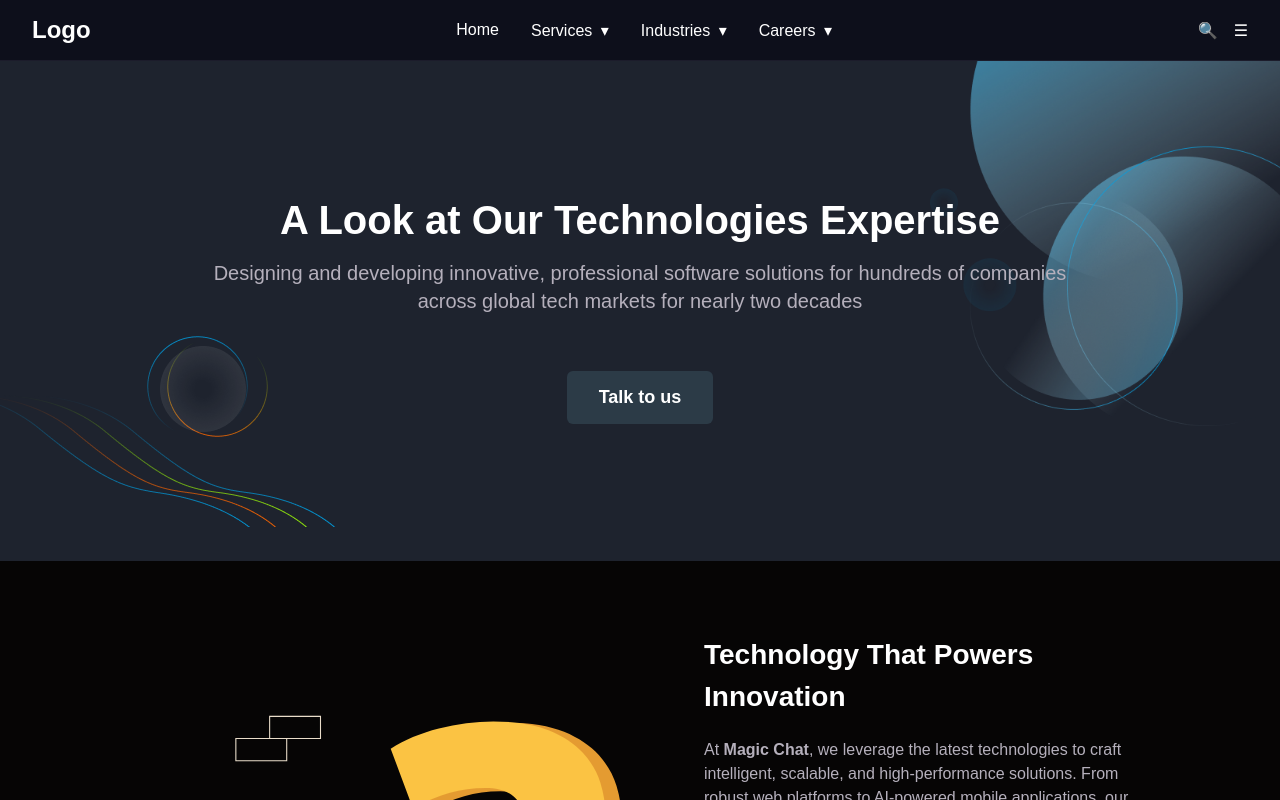
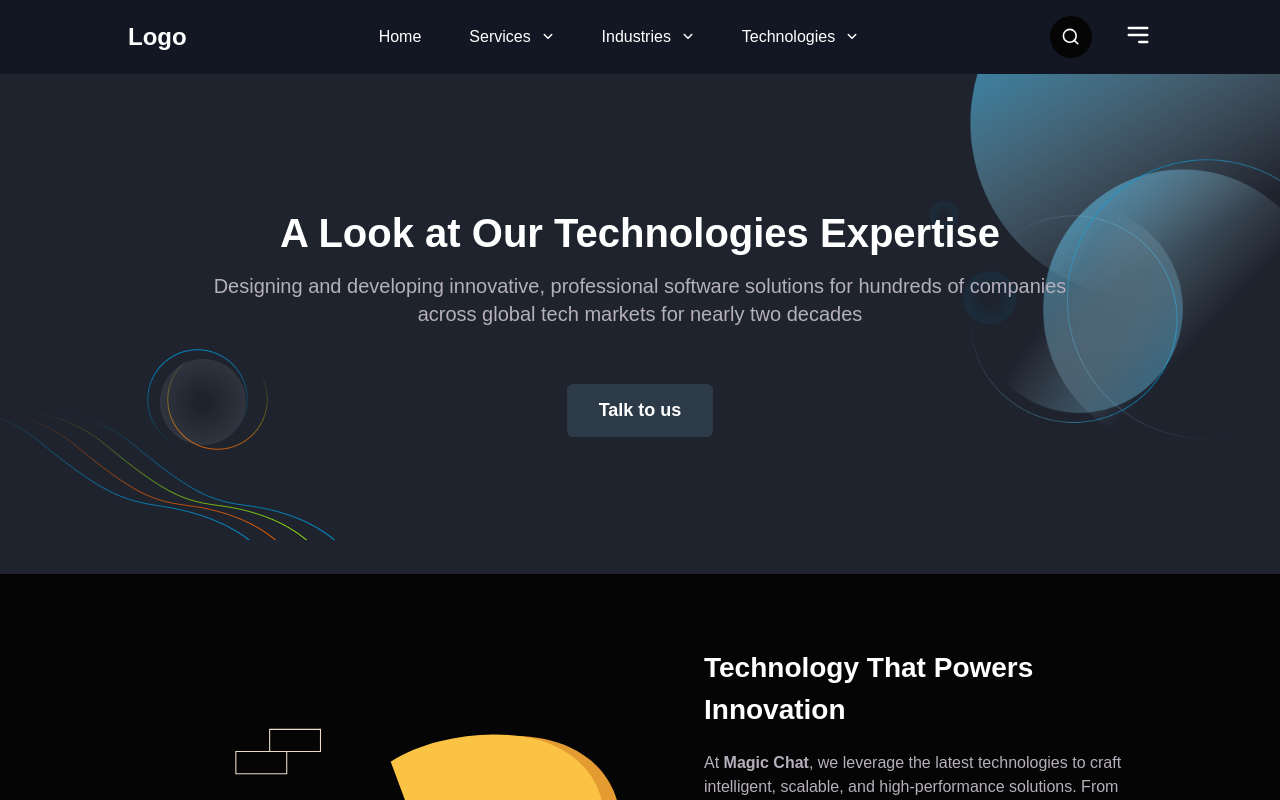
Before and after one commit to magicchat-core/powermetica, a Next.js app: page /technology in a window 1280 px wide. Shown: the top 800 px of the page. Built offline with nearby package versions, Linux system fonts and the light colour scheme.

Commit message:
fixed navbar css

```diff
--- a/src/Components/Navbar.js
+++ b/src/Components/Navbar.js
@@ -1,30 +1,43 @@
-'use client';
+"use client";
 
-import { useState } from 'react';
+import { useEffect, useRef, useState } from "react";
+import { FiSearch } from "react-icons/fi";
+import { HiOutlineMenuAlt3 } from "react-icons/hi";
+import styles from "./Navbar.module.css";
+import { FaAngleDown } from "react-icons/fa6";
 
 export default function Navbar() {
   const [activeDropdown, setActiveDropdown] = useState(null);
+  const [showSearch, setShowSearch] = useState(false);
+  const navRef = useRef(null);
 
   const navItems = [
-    { label: 'Home' },
+    { label: "Home" },
     {
-      label: 'Services',
+      label: "Services",
       subItems: [
-        'Mobile App Development',
-        'Website Development',
-        'eCommerce Solutions',
-        'Software Development',
-        'UI/UX Design',
-        'Digital Marketing',
+        "Mobile App Development",
+        "Website Development",
+        "eCommerce Solutions",
+        "Software Development",
+        "UI/UX Design",
+        "Digital Marketing",
       ],
     },
     {
-      label: 'Industries',
-      subItems: ['Technologies', 'Events'],
+      label: "Industries",
+      subItems: [
+        "Dating App Development Services",
+        "E-commerce App Development",
+        "Grocery Delivery App Development",
+        "EducationTech Software Development",
+        "Financial Services Software Solutions",
+        "Healthcare",
+      ],
     },
     {
-      label: 'Careers',
-      subItems: ['Technologies', 'Events'],
+      label: "Technologies",
+      subItems: ["Technologies", "Events"],
     },
   ];
 
@@ -32,28 +45,69 @@ export default function Navbar() {
     setActiveDropdown((prev) => (prev === label ? null : label));
   };
 
+  useEffect(() => {
+    const handleClickOutside = (event) => {
+      if (navRef.current && !navRef.current.contains(event.target)) {
+        setActiveDropdown(null);
+      }
+    };
+
+    document.addEventListener("mousedown", handleClickOutside);
+    return () => document.removeEventListener("mousedown", handleClickOutside);
+  }, []);
+
   return (
-    <nav className="navbar">
-      <div className="logo">Logo</div>
-      <ul className="nav-items">
+    <nav className={styles.navbar} ref={navRef}>
+      <div className={styles.logo}>Logo</div>
+      <ul className={styles["nav-items"]}>
         {navItems.map((item) => (
-          <li key={item.label} className="nav-item">
-            <button className="nav-button" onClick={() => toggleDropdown(item.label)}>
-              {item.label} {item.subItems && <span className="caret">▾</span>}
+          <li key={item.label} className={styles["nav-item"]}>
+            <button
+              className={styles["nav-button"]}
+              onClick={() => toggleDropdown(item.label)}
+            >
+              {item.label}{" "}
+              {item.subItems && (
+                <span className={styles.caret}>
+                  <FaAngleDown />
+                </span>
+              )}
             </button>
             {activeDropdown === item.label && item.subItems && (
-              <ul className="dropdown">
+              <ul className={styles.dropdown}>
                 {item.subItems.map((sub) => (
-                  <li key={sub} className="dropdown-item">{sub}</li>
+                  <li key={sub} className={styles["dropdown-item"]}>
+                    {sub}
+                  </li>
                 ))}
               </ul>
             )}
           </li>
         ))}
       </ul>
-      <div className="nav-icons">
-        <span>🔍</span>
-        <span>☰</span>
+      <div className={styles["nav-icons"]}>
+        <div className={styles.searchWrapper}>
+          {showSearch && (
+            <input
+              type="text"
+              placeholder="Search..."
+              className={styles.searchInput}
+              autoFocus
+            />
+          )}
+          <span
+            className={`${styles.searchIcon} ${
+              showSearch ? styles.insideInput : ""
+            }`}
+            onClick={() => setShowSearch((prev) => !prev)}
+          >
+            <FiSearch />
+          </span>
+        </div>
+
+        <span>
+          <HiOutlineMenuAlt3 style={{fontSize:"28px"}}/>
+        </span>
       </div>
     </nav>
   );
--- /dev/null
+++ b/src/Components/Navbar.module.css
@@ -0,0 +1,141 @@
+.navbar {
+  display: flex;
+  justify-content: space-between;
+  align-items: center;
+  padding: 1rem 8rem;
+  background: linear-gradient(to right, #0f2027, #203a43, #2c5364);
+  color: white;
+  position: relative;
+  z-index: 1000;
+  font-family: sans-serif;
+  background: var(--bg_color);
+}
+
+.logo {
+  font-size: 1.5rem;
+  font-weight: bold;
+}
+
+.nav-items {
+  list-style: none;
+  display: flex;
+  gap: 2rem;
+  margin: 0;
+  padding: 0;
+}
+
+.nav-item {
+  position: relative;
+}
+
+.nav-button {
+  background: none;
+  border: none;
+  color: white;
+  font-size: 1rem;
+  cursor: pointer;
+  padding: 0.5rem;
+  font-weight: 500;
+  transition: color 0.3s ease;
+}
+
+.nav-button:hover {
+  color: var(--primary-color);
+}
+
+.caret {
+  margin-left: 0.4rem;
+  font-size: 0.75rem;
+}
+
+.dropdown {
+  position: absolute;
+  top: 110%;
+  left: 0;
+  background-color: #1e293b;
+  border-radius: 5px;
+  overflow: hidden;
+  min-width: 200px;
+  box-shadow: 0 8px 16px rgba(0, 0, 0, 0.2);
+  animation: fadeIn 0.3s ease;
+  z-index: 999;
+}
+
+.dropdown-item {
+  padding: 0.75rem 1rem;
+  color: white;
+  cursor: pointer;
+  transition: background 0.3s;
+}
+
+.dropdown-item:hover {
+  background-color: #334155;
+  background: var(--secondary-color);
+  color: var(--bg_color);
+}
+
+.nav-icons {
+  display: flex;
+  gap: 2rem;
+  font-size: 1.2rem;
+  cursor: pointer;
+  align-items: center;
+  justify-content: space-between;
+}
+.searchWrapper {
+  position: relative;
+  display: flex;
+  align-items: center;
+}
+
+.searchInput {
+  width: 200px;
+  padding-left: 1.2rem;
+  font-size: 1rem;
+  border-radius: 28px;
+  outline: none;
+  transition: width 0.3s ease;
+  background: var(--dark-text);
+  height: 42px;
+  border: none;
+  color: var(--white-color);
+}
+
+.searchIcon {
+  cursor: pointer;
+  font-size: 1.2rem;
+  transition: all 0.3s ease;
+  width: 42px;
+  height: 42px;
+  border-radius: 50%;
+  display: flex;
+  align-items: center;
+  justify-content: center;
+  background-color: var(--dark-text);
+}
+
+.insideInput {
+  position: absolute;
+  right: 10px;
+  color: var(--white-color);
+  pointer-events: none;
+  border: none;
+}
+
+@keyframes fadeIn {
+  from {
+    opacity: 0;
+    transform: translateY(5px);
+  }
+  to {
+    opacity: 1;
+    transform: translateY(0);
+  }
+}
+
+/* Responsive */
+@media (max-width: 768px) {
+  .nav-items {
+    display: none; /* You can add a mobile menu later */
+  }
+}
--- a/src/Components/technology_page/TechnCards.module.css
+++ b/src/Components/technology_page/TechnCards.module.css
@@ -100,7 +100,7 @@
 }
 
 .cardIcon {
-    max-width: 100%;
+    width: 300px;
     height: auto;
   }
 
```
